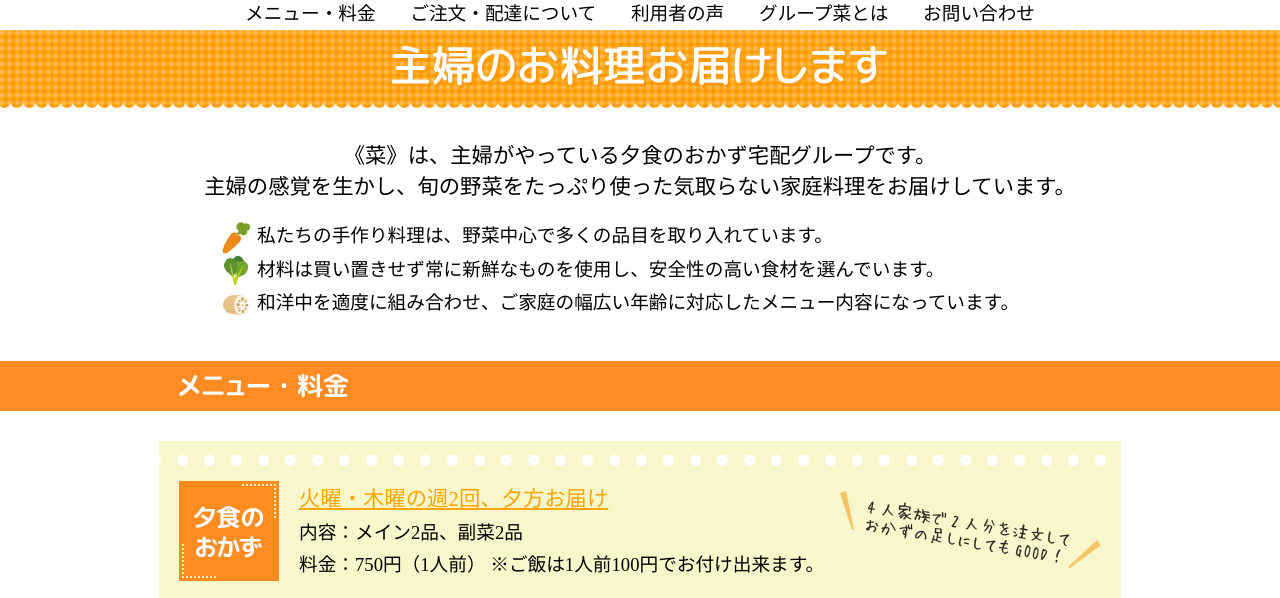
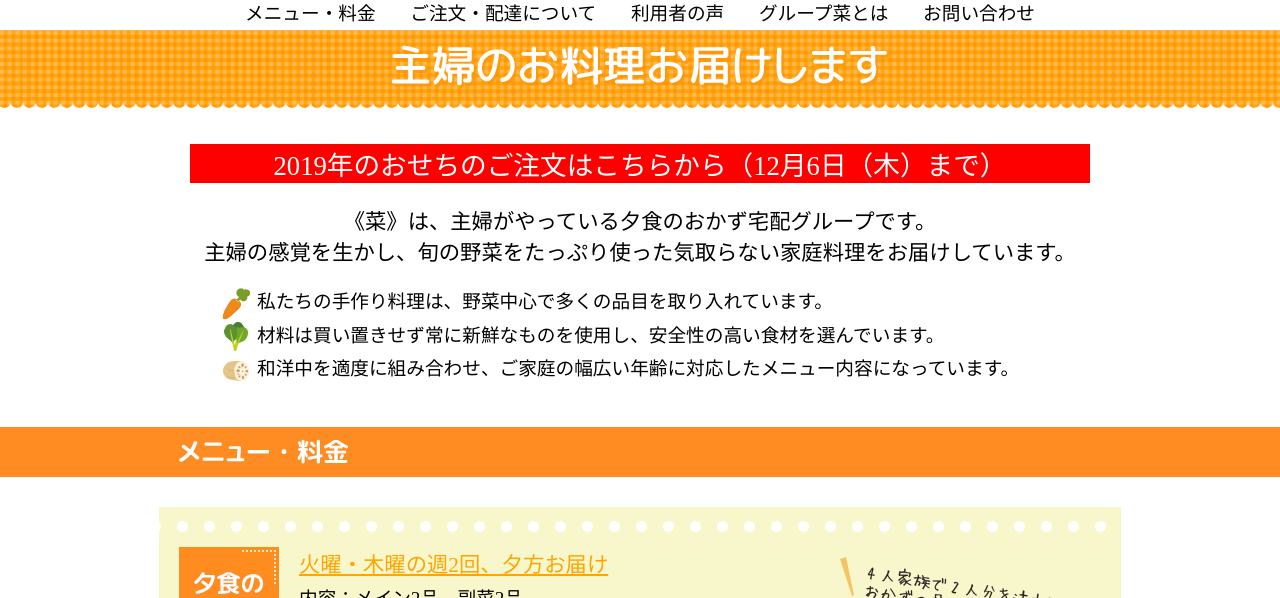
Before and after one commit to kumafu/group-sai, a plain HTML site: page index.html in a window 1280 px wide. Shown: the part 127-725 px from the top of the page. Drawn offline with Linux system fonts and the light colour scheme.

Commit message:
osechi 2019

```diff
--- a/index.html
+++ b/index.html
@@ -16,7 +16,7 @@
 	</div>
 	<div class='header-title' align='center'><img src='./assets/ttl_main.png'></div>
 	<div class='top-note' align='center'>
-		<!-- <div class='top-note-news'><a href='https://docs.google.com/forms/d/e/1FAIpQLSdJCyrbmpudtoNOvPCtzW6_t5dLQpayipqa-K87RcMfQVFhWw/viewform?usp=pp_url&entry.2068233004&entry.1775910319&entry.748729569&entry.804477542&entry.613017935&entry.1042607080=0&entry.1030578540=0&entry.1782614307=0&entry.1463244481=0&entry.689129775'>2018年のおせちのご注文はこちらから（12月7日（木）まで）</a></div> -->
+		<div class='top-note-news'><a href='https://docs.google.com/forms/d/e/1FAIpQLSdJCyrbmpudtoNOvPCtzW6_t5dLQpayipqa-K87RcMfQVFhWw/viewform?usp=pp_url&entry.2068233004&entry.1775910319&entry.748729569&entry.804477542&entry.613017935&entry.1042607080=0&entry.1030578540=0&entry.1782614307=0&entry.1463244481=0&entry.689129775'>2019年のおせちのご注文はこちらから（12月6日（木）まで）</a></div>
 		<div class='top-note-text'>《菜》は、主婦がやっている夕食のおかず宅配グループです。</div>
 		<div class='top-note-text'>主婦の感覚を生かし、旬の野菜をたっぷり使った気取らない家庭料理をお届けしています。</div>
 		<div class='top-note-list'>
```
